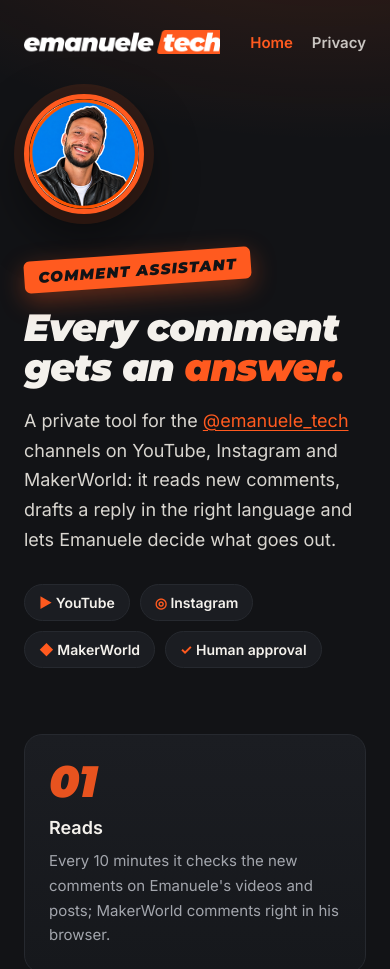
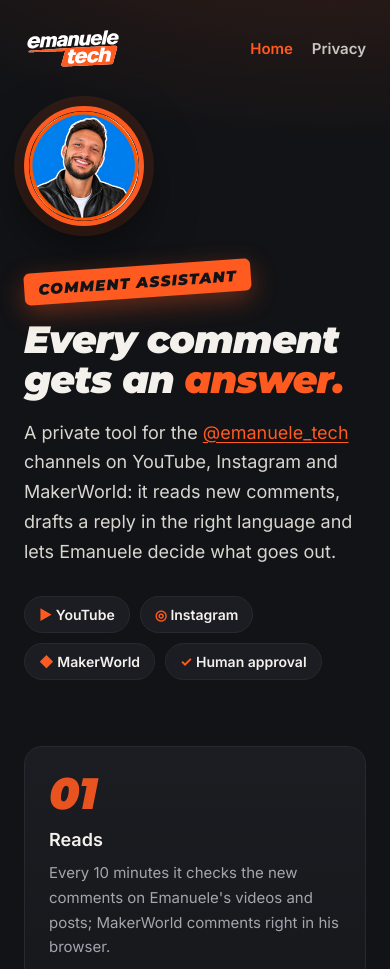
Before and after one commit to emanueletech/comment-assistant, a plain HTML site: page index.html in a window 390 px wide. Shown: the top 969 px of the page. Drawn offline with Linux system fonts and the light colour scheme.

Commit message:
Pages: official Emanuele Tech logo

```diff
--- a/index.html
+++ b/index.html
@@ -14,7 +14,7 @@
 <body>
 <div class="wrap">
   <header class="top">
-    <a href="./"><img src="assets/logo.png" alt="Emanuele Tech"></a>
+    <a href="./"><img src="assets/logo.svg" alt="Emanuele Tech"></a>
     <nav>
       <a href="./" aria-current="page">Home</a>
       <a href="privacy.html">Privacy</a>
--- a/style.css
+++ b/style.css
@@ -33,7 +33,7 @@ a:hover { color: #ff7b4a; }
   display: flex; align-items: center; justify-content: space-between;
   padding: 28px 0;
 }
-.top img { height: 30px; display: block; }
+.top img { height: 64px; display: block; }
 .top nav a {
   color: var(--paper); text-decoration: none; font-weight: 600; font-size: 15px;
   margin-left: 22px; opacity: .8;
@@ -117,7 +117,7 @@ footer a { color: var(--muted); }
   .top nav a { margin-left: 14px; }
   .lead { font-size: 18px; }
   h1 { font-size: 38px; }
-  .top img { height: 24px; }
+  .top img { height: 40px; }
   .section { padding: 18px 18px; }
   a { overflow-wrap: anywhere; }
 }
```
Also changed, not shown: privacy.html (+1 -1 lines), assets/logo.png (deleted), assets/logo.svg (added).
